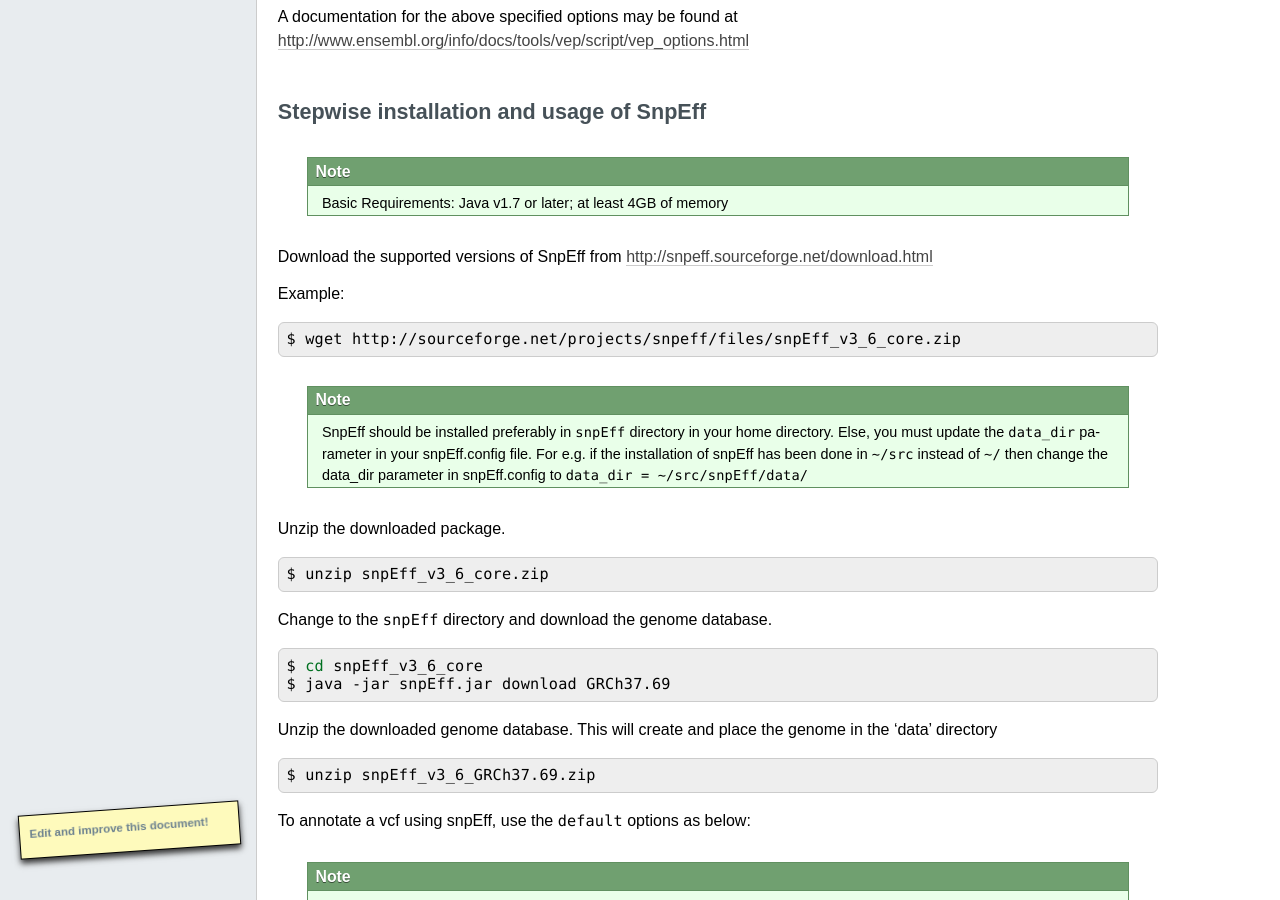
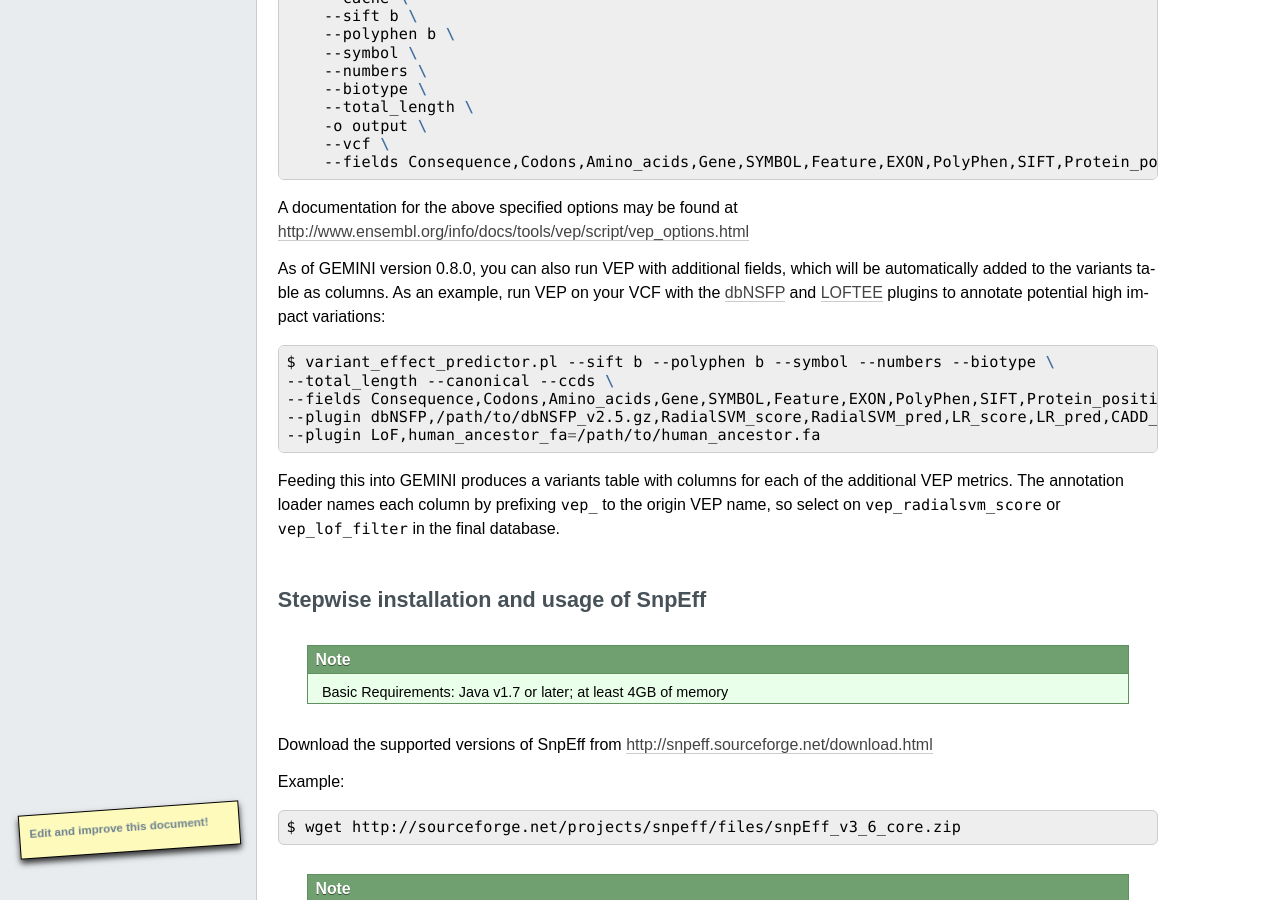
Before and after one commit to arq5x/gemini, a Sphinx documentation site: the page built from docs/content/functional_annotation.rst, in a window 1280 px wide and 900 px high, scrolled down 1880 px. Built offline with Sphinx 7.4.7, drawn with Linux system fonts in a browser that asks for light colours; formulas are drawn with MathJax 3; pages that are not in the unit, such as notebooks, are missing from menus; comment, search, counter and statistics services are not loaded; the version number is read from the project's files by our own code; some of the changed text lies outside the part shown.

Commit message:
Document loading of additional arbitrary VEP fields into GEMINI variants table

```diff
--- a/docs/content/functional_annotation.rst
+++ b/docs/content/functional_annotation.rst
@@ -49,6 +49,19 @@ This will create the variant_effect_predictor directory. Now do the following fo
 
 By default this would install the API's, bioperl-1.2.3 and the cache files (in
 the $HOME/.vep directory).
+
+Homebrew VEP installation
+-------------------------
+
+If you are a `Homebrew <http://brew.sh/>`_ or `Linuxbrew <http://brew.sh/linuxbrew/>`_
+user, there is an automated recipe to install the main VEP script and plugins in
+the `CloudBioLinux homebrew repository <https://github.com/chapmanb/homebrew-cbl>`_:
+
+.. code-block:: bash
+
+    $ brew tap chapmanb/cbl
+    $ brew update
+    $ brew install vep
 
 Manual installation of VEP
 --------------------------
@@ -119,6 +132,24 @@ VEP fields specified as below:
 A documentation for the above specified options may be found at
 http://www.ensembl.org/info/docs/tools/vep/script/vep_options.html
 
+As of GEMINI version 0.8.0, you can also run VEP with additional fields, which
+will be automatically added to the variants table as columns. As an example,
+run VEP on your VCF with the `dbNSFP <https://github.com/ensembl-variation/VEP_plugins/blob/master/dbNSFP.pm>`_
+and `LOFTEE <https://github.com/konradjk/loftee>`_ plugins to annotate potential high
+impact variations:
+
+.. code-block:: bash
+
+    $ variant_effect_predictor.pl --sift b --polyphen b --symbol --numbers --biotype \
+    --total_length --canonical --ccds \
+    --fields Consequence,Codons,Amino_acids,Gene,SYMBOL,Feature,EXON,PolyPhen,SIFT,Protein_position,BIOTYPE,CANONICAL,CCDS,RadialSVM_score,RadialSVM_pred,LR_score,LR_pred,CADD_raw,CADD_phred,Reliability_index,LoF,LoF_filter,LoF_flags \
+    --plugin dbNSFP,/path/to/dbNSFP_v2.5.gz,RadialSVM_score,RadialSVM_pred,LR_score,LR_pred,CADD_raw,CADD_phred,Reliability_index \
+    --plugin LoF,human_ancestor_fa=/path/to/human_ancestor.fa
+
+Feeding this into GEMINI produces a variants table with columns for each of the
+additional VEP metrics. The annotation loader names each column by prefixing
+``vep_`` to the origin VEP name, so select on ``vep_radialsvm_score`` or
+``vep_lof_filter`` in the final database.
 
 Stepwise installation and usage of SnpEff
 =======================================
--- a/docs/content/history.rst
+++ b/docs/content/history.rst
@@ -9,6 +9,8 @@ Release History
 1. Suppress openpyxl/pandas warnings (thanks to @chapmanb)
 2. Fix unit tests to account for cases where a user has not downloaded the CADD or GERP annotation files.
    Thanks to Xialoin Zhu and Daniel Swensson for reporting this and to Uma Paila for correcting it.
+3. Support arbitrary annotation supplied to VEP, which translate into queryable
+   columns in the main variant table.
 
 0.7.0
 =======================================
```
